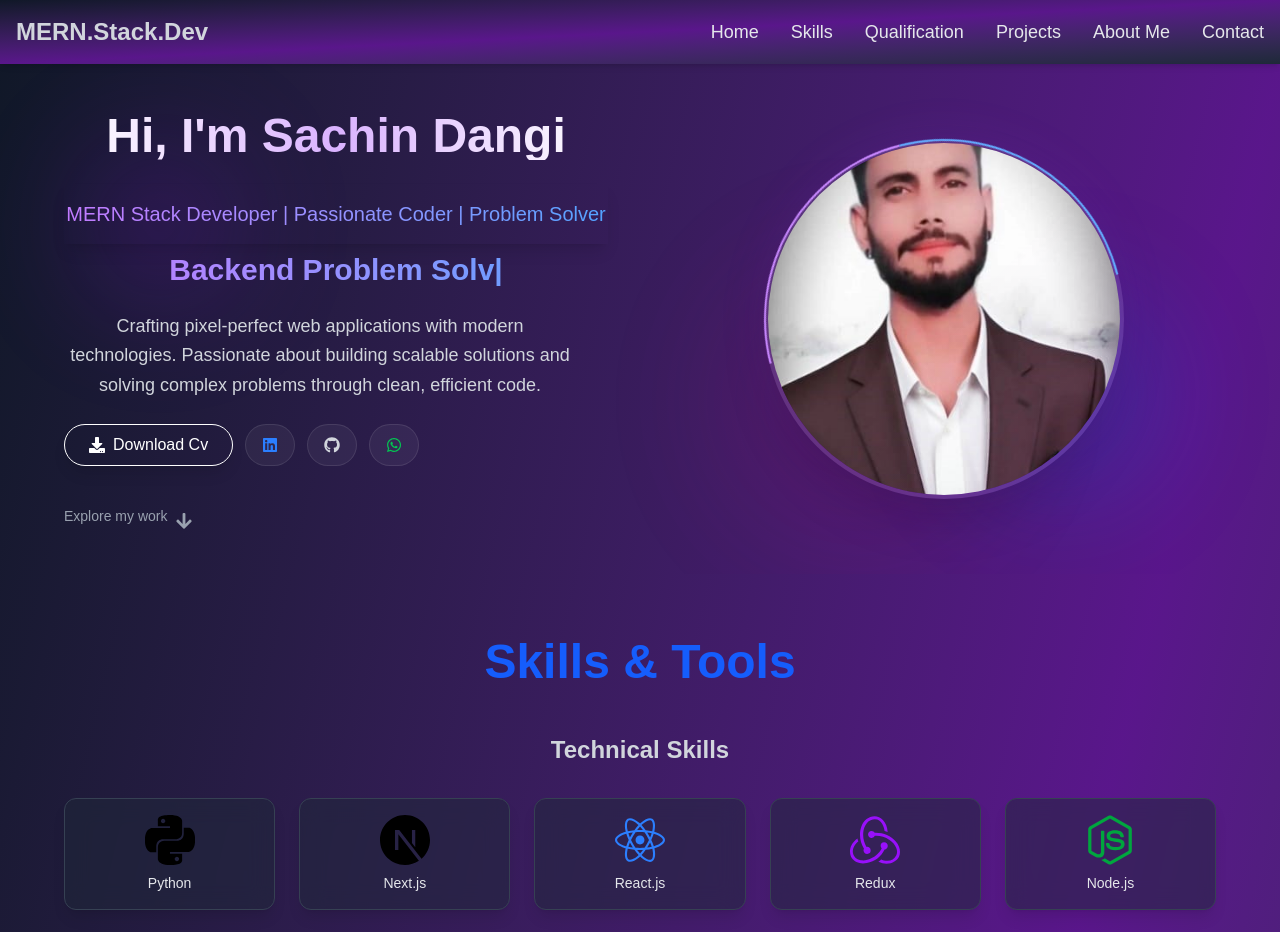
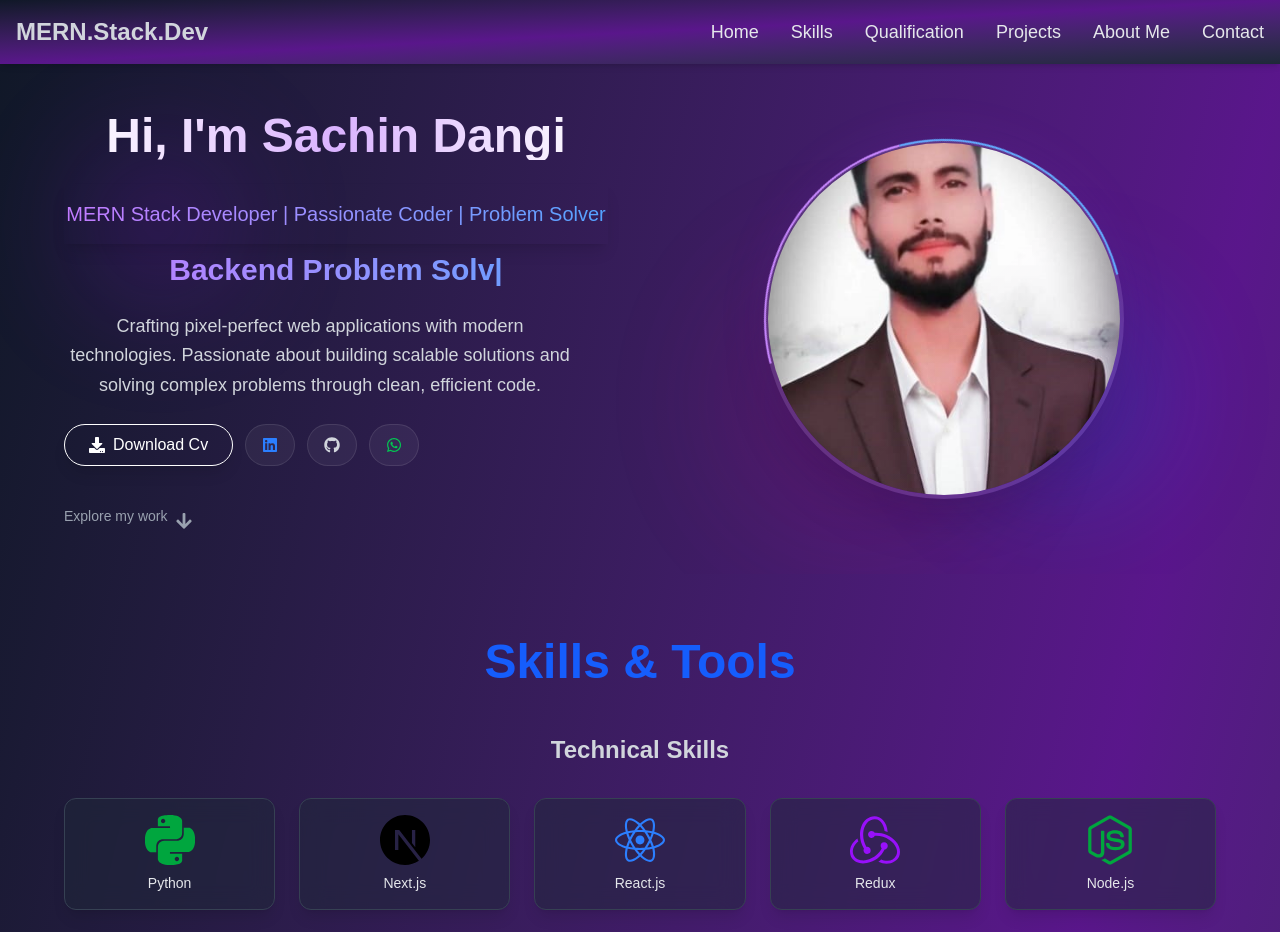
Before and after one commit to sachindangi942/next.jsPortfolio, a Next.js app: page / in a window 1280 px wide. Shown: the top 932 px of the page. Built offline with nearby package versions, Linux system fonts and the light colour scheme.

Commit message:
python logo color change

```diff
--- a/src/component/Skills.js
+++ b/src/component/Skills.js
@@ -148,7 +148,7 @@ import {
 } from "react-icons/si";
 
 const skills = [
-  {name:"Python",icon:<SiPython size={50} className="text-black" />},
+  {name:"Python",icon:<SiPython size={50} className="text-green-600" />},
   { name: "Next.js", icon: <SiNextdotjs size={50} className="text-black dark:text-white" /> },
   { name: "React.js", icon: <FaReact size={50} className="text-blue-500" /> },
   { name: "Redux", icon: <SiRedux size={50} className="text-purple-600" /> },
```
